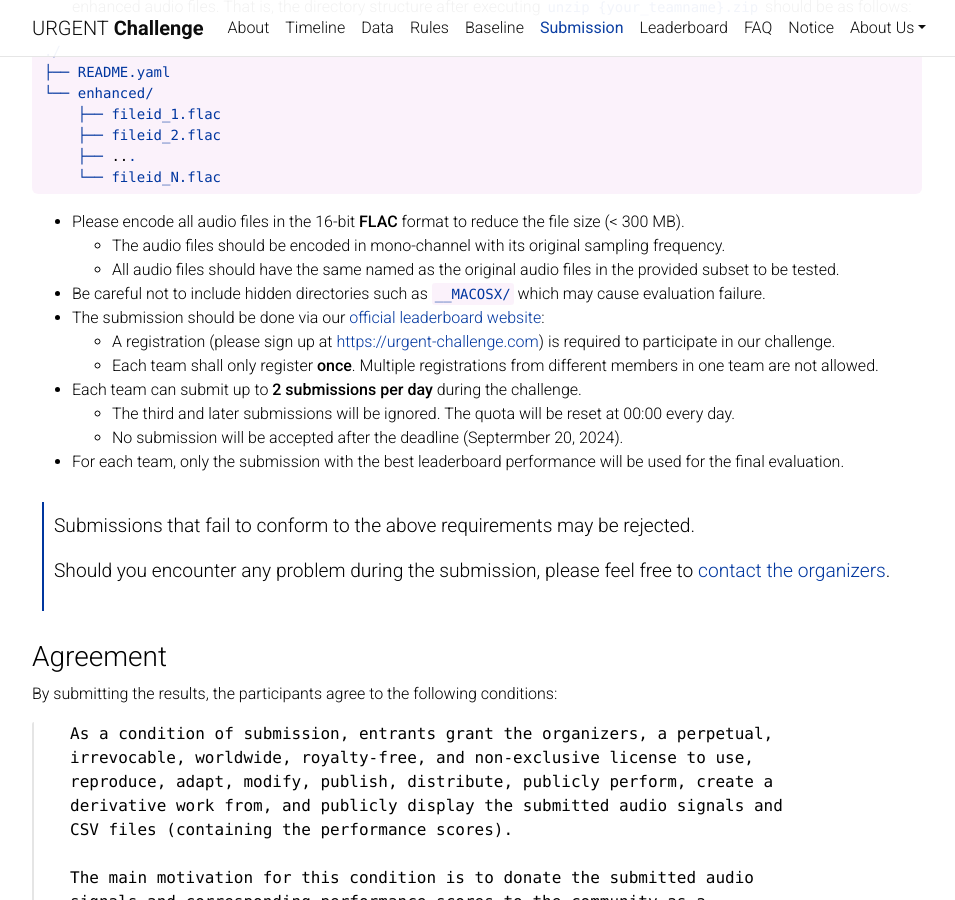
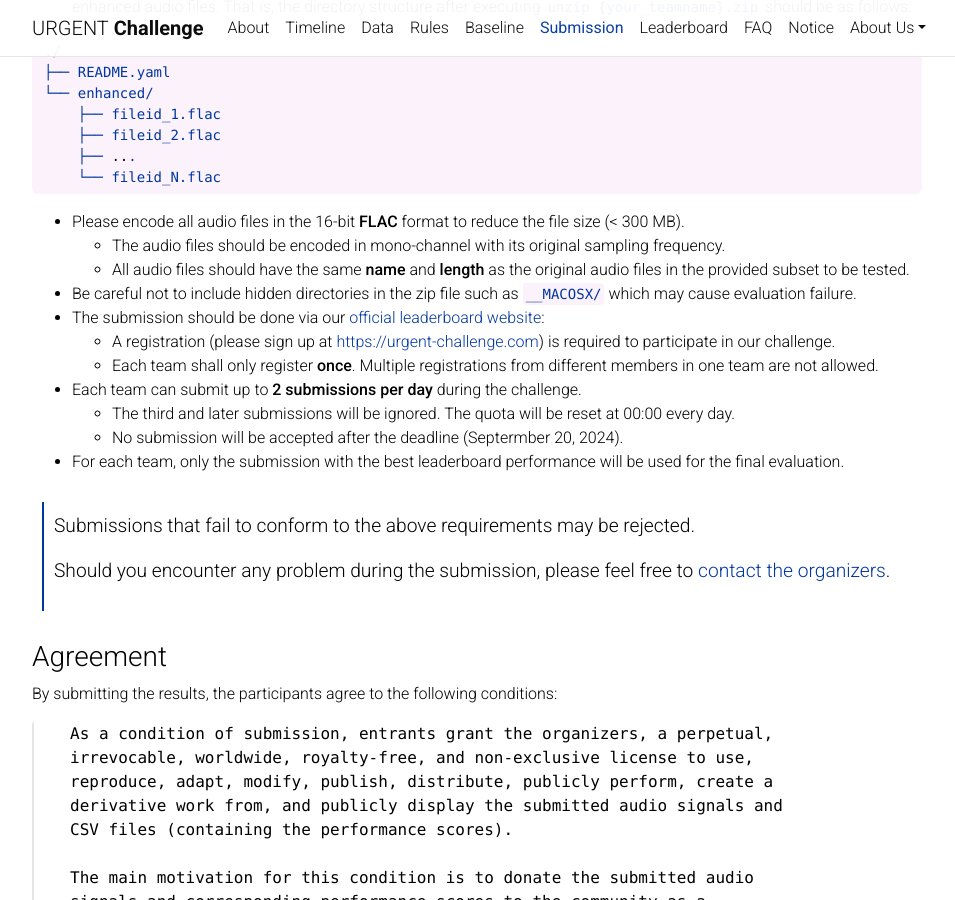
Before and after one commit to urgent-challenge/urgent2024, a Jekyll site: the page built from _pages/submission.md, in a window 1280 px wide and 900 px high, scrolled down 439 px. Shown: the whole window, without its empty margins (163-1118 px from the left). Built offline with Jekyll 4.4.1, drawn with Linux system fonts in a browser that asks for light colours; comment, search, counter and statistics services are not loaded; a style sheet for code colours, icons or effects is not loaded.

Commit message:
Update submission guidelines

````diff
--- a/_pages/submission.md
+++ b/_pages/submission.md
@@ -32,8 +32,8 @@ The submission system is open from June 20, 2024, to September 20, 2024 (23:59:5
 ```
 * Please encode all audio files in the 16-bit [**FLAC**](https://xiph.org/flac/) format to reduce the file size (< 300 MB).
     * The audio files should be encoded in mono-channel with its original sampling frequency.
-    * All audio files should have the same named as the original audio files in the provided subset to be tested.
-* Be careful not to include hidden directories such as `__MACOSX/` which may cause evaluation failure.
+    * All audio files should have the same **name** and **length** as the original audio files in the provided subset to be tested.
+* Be careful not to include hidden directories in the zip file such as `__MACOSX/` which may cause evaluation failure.
 <!-- * The submission should be directly sent to the organizers via email at [urgent.challenge@gmail.com](mailto:urgent.challenge@gmail.com). -->
   <!-- * The subject of the email should be `URGENT2024 Submission from team {your_teamname}`. -->
 * The submission should be done via our [official leaderboard website](https://urgent-challenge.com/):
````
